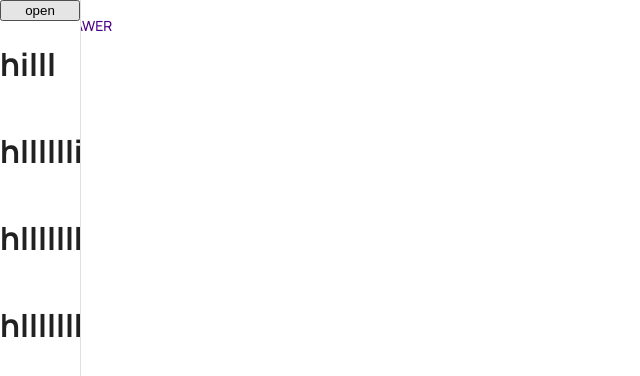
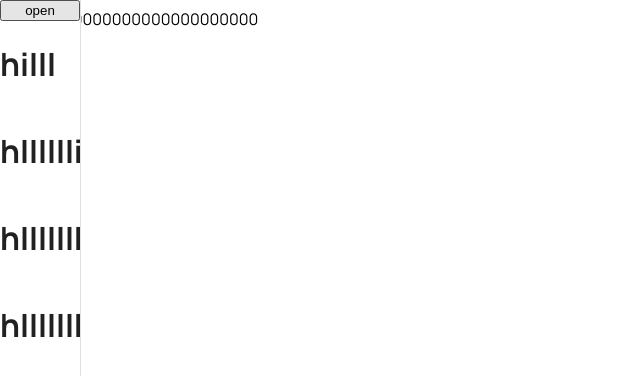
Before and after one commit to mariamdatuka/jobsy, a React (Vite) app: page /dashboard in a window 1280 px wide. Shown: the top 376 px of the page, without its empty margins (0-640 px from the left). Built offline with nearby package versions, Linux system fonts and the light colour scheme; a web font is replaced by a local one; what @ebay/nice-modal-react would draw is missing.

Commit message:
feat:add layout route for authorised users

```diff
--- /dev/null
+++ b/src/components/SideMenu.tsx
@@ -0,0 +1,40 @@
+import { useUserStore } from "@src/store/userStore";
+import { Button, Drawer } from "@mui/material";
+import { useState } from "react";
+
+const SideMenu = () => {
+  const [open, setOpen] = useState(false);
+
+  const sidebarWidth = open ? 240 : 80;
+
+  const toggleDrawer = () => {
+    setOpen((prev) => !prev);
+  };
+  return (
+    <>
+      <Drawer
+        open={open}
+        onClose={toggleDrawer}
+        hideBackdrop
+        variant="permanent"
+        slotProps={{
+          paper: {
+            sx: {
+              width: sidebarWidth,
+              transition: "width 0.3s",
+              overflowX: "hidden",
+            },
+          },
+        }}
+      >
+        <button onClick={toggleDrawer}>open</button>
+        <h1>hiIII</h1>
+        <h1>hIIIIIIi</h1>
+        <h1>hIIIIIIIIi</h1>
+        <h1>hIIIIIIIIIIIIIIIIIIIi</h1>
+      </Drawer>
+    </>
+  );
+};
+
+export default SideMenu;
--- /dev/null
+++ b/src/components/layouts/MainLayout.tsx
@@ -0,0 +1,20 @@
+import React from "react";
+import { Outlet } from "react-router";
+import SideMenu from "../SideMenu";
+import { Box, Stack } from "@mui/material";
+
+const MainLayout = () => {
+  return (
+    <>
+      <Stack direction="row">
+        <SideMenu />
+        <Box>
+          {/* <Outlet /> */}
+          <div>10000000000000000000000000</div>
+        </Box>
+      </Stack>
+    </>
+  );
+};
+
+export default MainLayout;
--- a/src/pages/Dashboard.tsx
+++ b/src/pages/Dashboard.tsx
@@ -1,42 +1,11 @@
-import { useUserStore } from "@src/store/userStore";
-import { Button, Drawer } from "@mui/material";
-import { useState } from "react";
+const Dashboard = () => {
+  // const user = useUserStore((state) => state.user);
 
-const Dashboard = () => {
-  const user = useUserStore((state) => state.user);
-  const [open, setOpen] = useState(false);
+  // const logout = useUserStore((state) => state.logout);
 
-  const toggleDrawer = () => {
-    setOpen((prev) => !prev);
-  };
-
-  const logout = useUserStore((state) => state.logout);
-  let isSidebarOpen = false;
-  const sidebarWidth = open ? 240 : 80;
   return (
     <>
-      <Button onClick={toggleDrawer}>Open drawer</Button>
-      <Drawer
-        open={open}
-        onClose={toggleDrawer}
-        hideBackdrop
-        variant="permanent"
-        slotProps={{
-          paper: {
-            sx: {
-              width: sidebarWidth,
-              transition: "width 0.3s",
-              overflowX: "hidden",
-            },
-          },
-        }}
-      >
-        <button onClick={toggleDrawer}>open</button>
-        <h1>hiIII</h1>
-        <h1>hIIIIIIi</h1>
-        <h1>hIIIIIIIIi</h1>
-        <h1>hIIIIIIIIIIIIIIIIIIIi</h1>
-      </Drawer>
+      <div>hi</div>
     </>
   );
 };
```
Also changed, not shown: src/router.tsx (+10 -5 lines).
